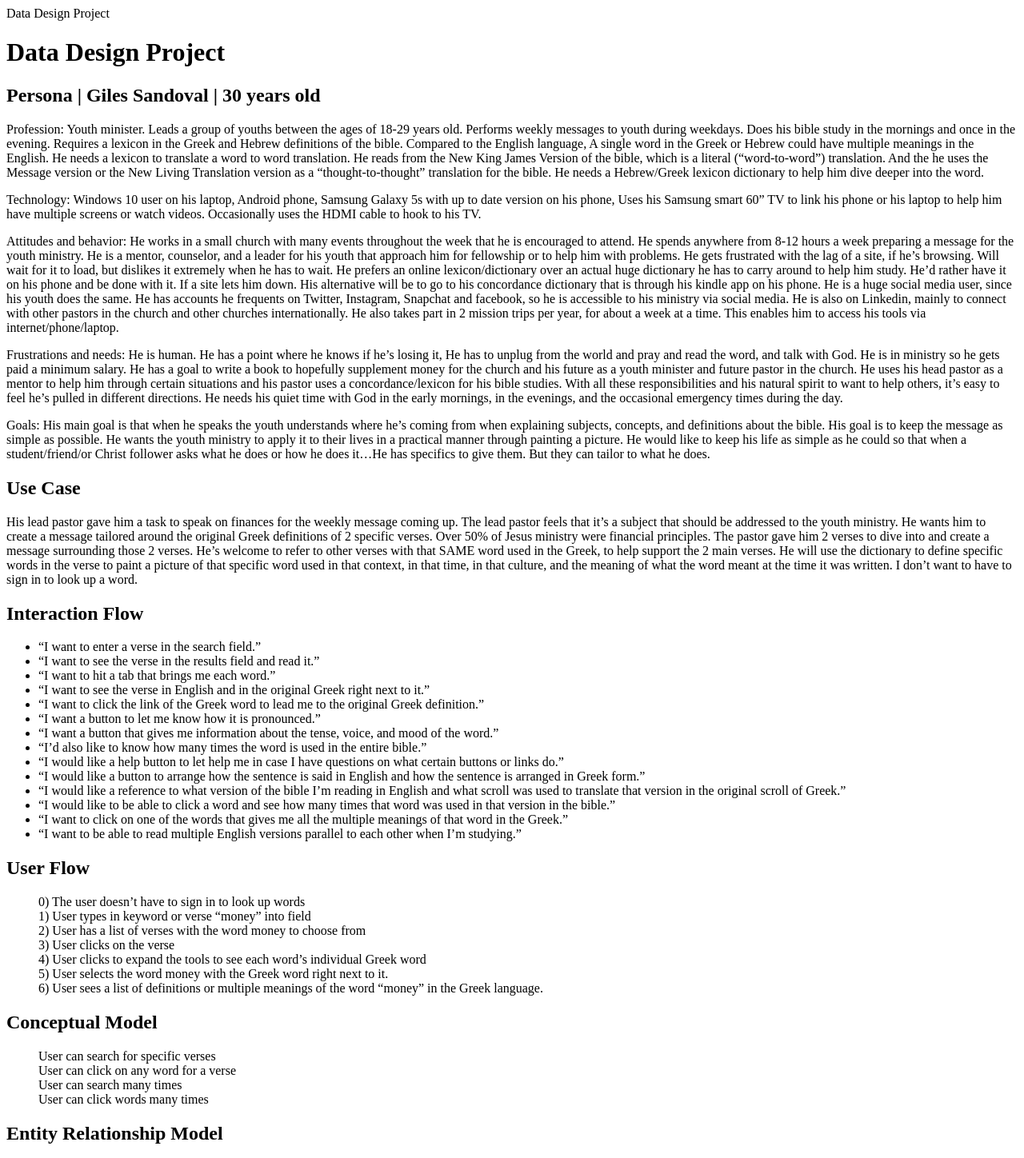
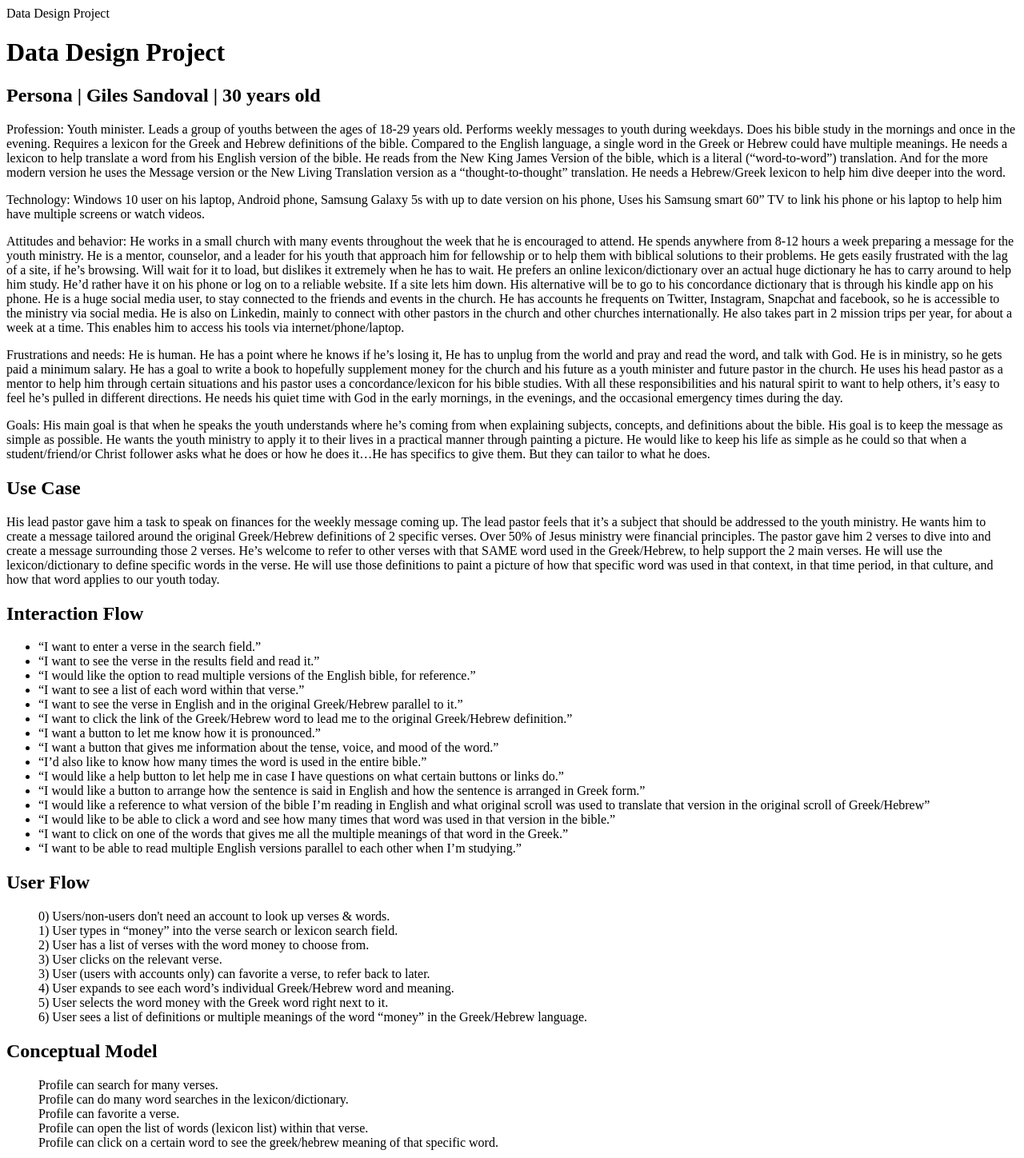
Before and after one commit to gsandoval49/data-design, a PHP site: page / in a window 1280 px wide. Shown: the top 1448 px of the page at 80% size. Run offline with PHP 8.4, Linux system fonts and the light colour scheme.

Commit message:
updated new data design erd to site

```diff
--- a/index.php
+++ b/index.php
@@ -10,30 +10,31 @@
 
 				<!-- Persona section -->
 				<h2>Persona | Giles Sandoval | 30 years old</h2>
-				<p>Profession: Youth minister. Leads a group of youths between the ages of 18-29 years old. Performs weekly messages to youth during weekdays. Does his bible study in the mornings and once in the evening. Requires a lexicon in the Greek and Hebrew definitions of the bible. Compared to the English language, A single word in the Greek or Hebrew could have multiple meanings in the English. He needs a lexicon to translate a word to word translation. He reads from the New King James Version of the bible, which is a literal (“word-to-word”) translation. And the he uses the Message version or the New Living Translation version as a “thought-to-thought” translation for the bible. He needs a Hebrew/Greek lexicon dictionary to help him dive deeper into the word.</p>
-				<p>Technology: Windows 10 user on his laptop, Android phone, Samsung Galaxy 5s with up to date version on his phone, Uses his Samsung smart 60” TV to link his phone or his laptop to help him have multiple screens or watch videos. Occasionally uses the HDMI cable to hook to his TV.</p>
-				<p>Attitudes and behavior: He works in a small church with many events throughout the week that he is encouraged to attend. He spends anywhere from 8-12 hours a week preparing a message for the youth ministry. He is a mentor, counselor, and a leader for his youth that approach him for fellowship or to help him with problems. He gets frustrated with the lag of a site, if he’s browsing. Will wait for it to load, but dislikes it extremely when he has to wait. He prefers an online lexicon/dictionary over an actual huge dictionary he has to carry around to help him study. He’d rather have it on his phone and be done with it. If a site lets him down. His alternative will be to go to his concordance dictionary that is through his kindle app on his phone. He is a huge social media user, since his youth does the same. He has accounts he frequents on Twitter, Instagram, Snapchat and facebook, so he is accessible to his ministry via social media. He is also on Linkedin, mainly to connect with other pastors in the church and other churches internationally. He also takes part in 2 mission trips per year, for about a week at a time. This enables him to access his tools via internet/phone/laptop.</p>
-				<p>Frustrations and needs: He is human. He has a point where he knows if he’s losing it, He has to unplug from the world and pray and read the word, and talk with God. He is in ministry so he gets paid a minimum salary. He has a goal to write a book to hopefully supplement money for the church and his future as a youth minister and future pastor in the church. He uses his head pastor as a mentor to help him through certain situations and his pastor uses a concordance/lexicon for his bible studies. With all these responsibilities and his natural spirit to want to help others, it’s easy to feel he’s pulled in different directions. He needs his quiet time with God in the early mornings, in the evenings, and the occasional emergency times during the day.</p>
+				<p>Profession: Youth minister. Leads a group of youths between the ages of 18-29 years old. Performs weekly messages to youth during weekdays. Does his bible study in the mornings and once in the evening. Requires a lexicon for the Greek and Hebrew definitions of the bible. Compared to the English language, a single word in the Greek or Hebrew could have multiple meanings. He needs a lexicon to help translate a word from his English version of the bible. He reads from the New King James Version of the bible, which is a literal (“word-to-word”) translation. And for the more modern version he uses the Message version or the New Living Translation version as a “thought-to-thought” translation. He needs a Hebrew/Greek lexicon to help him dive deeper into the word.</p>
+				<p>Technology: Windows 10 user on his laptop, Android phone, Samsung Galaxy 5s with up to date version on his phone, Uses his Samsung smart 60” TV to link his phone or his laptop to help him have multiple screens or watch videos.</p>
+				<p>Attitudes and behavior: He works in a small church with many events throughout the week that he is encouraged to attend. He spends anywhere from 8-12 hours a week preparing a message for the youth ministry. He is a mentor, counselor, and a leader for his youth that approach him for fellowship or to help them with biblical solutions to their problems. He gets easily frustrated with the lag of a site, if he’s browsing. Will wait for it to load, but dislikes it extremely when he has to wait. He prefers an online lexicon/dictionary over an actual huge dictionary he has to carry around to help him study. He’d rather have it on his phone or log on to a reliable website. If a site lets him down. His alternative will be to go to his concordance dictionary that is through his kindle app on his phone. He is a huge social media user, to stay connected to the friends and events in the church. He has accounts he frequents on Twitter, Instagram, Snapchat and facebook, so he is accessible to the ministry via social media. He is also on Linkedin, mainly to connect with other pastors in the church and other churches internationally. He also takes part in 2 mission trips per year, for about a week at a time. This enables him to access his tools via internet/phone/laptop.</p>
+				<p>Frustrations and needs: He is human. He has a point where he knows if he’s losing it, He has to unplug from the world and pray and read the word, and talk with God. He is in ministry, so he gets paid a minimum salary. He has a goal to write a book to hopefully supplement money for the church and his future as a youth minister and future pastor in the church. He uses his head pastor as a mentor to help him through certain situations and his pastor uses a concordance/lexicon for his bible studies. With all these responsibilities and his natural spirit to want to help others, it’s easy to feel he’s pulled in different directions. He needs his quiet time with God in the early mornings, in the evenings, and the occasional emergency times during the day.</p>
 				<p>Goals: His main goal is that when he speaks the youth understands where he’s coming from when explaining subjects, concepts, and definitions about the bible. His goal is to keep the message as simple as possible. He wants the youth ministry to apply it to their lives in a practical manner through painting a picture. He would like to keep his life as simple as he could so that when a student/friend/or Christ follower asks what he does or how he does it…He has specifics to give them. But they can tailor to what he does.</p>
 
 				<!-- Use case section -->
 				<h2>Use Case</h2>
-				<p>His lead pastor gave him a task to speak on finances for the weekly message coming up. The lead pastor feels that it’s a subject that should be addressed to the youth ministry. He wants him to create a message tailored around the original Greek definitions of 2 specific verses. Over 50% of Jesus ministry were financial principles. The pastor gave him 2 verses to dive into and create a message surrounding those 2 verses. He’s welcome to refer to other verses with that SAME word used in the Greek, to help support the 2 main verses. He will use the dictionary to define specific words in the verse to paint a picture of that specific word used in that context, in that time, in that culture, and the meaning of what the word meant at the time it was written. I don’t want to have to sign in to look up a word.</p>
+				<p>His lead pastor gave him a task to speak on finances for the weekly message coming up. The lead pastor feels that it’s a subject that should be addressed to the youth ministry. He wants him to create a message tailored around the original Greek/Hebrew definitions of 2 specific verses. Over 50% of Jesus ministry were financial principles. The pastor gave him 2 verses to dive into and create a message surrounding those 2 verses. He’s welcome to refer to other verses with that SAME word used in the Greek/Hebrew, to help support the 2 main verses. He will use the lexicon/dictionary to define specific words in the verse. He will use those definitions to paint a picture of how that specific word was used in that context, in that time period, in that culture, and how that word applies to our youth today.</p>
 
 				<!-- Interaction Flow -->
 				<h2>Interaction Flow</h2>
 					<ul>
 						<li>“I want to enter a verse in the search field.”</li>
 						<li>“I want to see the verse in the results field and read it.”</li>
-						<li>“I want to hit a tab that brings me each word.”</li>
-						<li>“I want to see the verse in English and in the original Greek right next to it.”</li>
-						<li>“I want to click the link of the Greek word to lead me to the original Greek definition.”</li>
+						<li>“I would like the option to read multiple versions of the English bible, for reference.”</li>
+						<li>“I want to see a list of each word within that verse.”</li>
+						<li>“I want to see the verse in English and in the original Greek/Hebrew parallel to it.”</li>
+						<li>“I want to click the link of the Greek/Hebrew word to lead me to the original Greek/Hebrew definition.”</li>
 						<li>“I want a button to let me know how it is pronounced.”</li>
 						<li>“I want a button that gives me information about the tense, voice, and mood of the word.”</li>
 						<li>“I’d also like to know how many times the word is used in the entire bible.”</li>
 						<li>“I would like a help button to let help me in case I have questions on what certain buttons or links do.”</li>
 						<li>“I would like a button to arrange how the sentence is said in English and how the sentence is arranged in Greek form.”</li>
-						<li>“I would like a reference to what version of the bible I’m reading in English and what scroll was used to translate that version in the original scroll of Greek.”</li>
+						<li>“I would like a reference to what version of the bible I’m reading in English and what original scroll was used to translate that version in the original scroll of Greek/Hebrew”</li>
 						<li>“I would like to be able to click a word and see how many times that word was used in that version in the bible.” </li>
 						<li>“I want to click on one of the words that gives me all the multiple meanings of that word in the Greek.” </li>
 						<li>“I want to be able to read multiple English versions parallel to each other when I’m studying.”</li>
@@ -42,22 +43,24 @@
 				<!-- User flow content -->
 				<h2>User Flow</h2>
 					<ul>
-						<li style="list-style-type: none;">0)	The user doesn’t have to sign in to look up words</li>
-						<li style="list-style-type: none;">1)	User types in keyword or verse “money” into field</li>
-						<li style="list-style-type: none;">2)	User has a list of verses with the word money to choose from</li>
-						<li style="list-style-type: none;">3)	User clicks on the verse</li>
-						<li style="list-style-type: none;">4)	User clicks to expand the tools to see each word’s individual Greek word</li>
-						<li style="list-style-type: none;">5)	User selects the word money with the Greek word right next to it. </li>
-						<li style="list-style-type: none;">6)	User sees a list of definitions or multiple meanings of the word “money” in the Greek language.</li>
+						<li style="list-style-type: none;">0)	Users/non-users don't need an account to look up verses & words.</li>
+						<li style="list-style-type: none;">1)	User types in “money” into the verse search or lexicon search field.</li>
+						<li style="list-style-type: none;">2)	User has a list of verses with the word money to choose from.</li>
+						<li style="list-style-type: none;">3)	User clicks on the relevant verse.</li>
+						<li style="list-style-type: none;">3)	User (users with accounts only) can favorite a verse, to refer back to later.</li>
+						<li style="list-style-type: none;">4)	User expands to see each word’s individual Greek/Hebrew word and meaning.</li>
+						<li style="list-style-type: none;">5)	User selects the word money with the Greek word right next to it.</li>
+						<li style="list-style-type: none;">6)	User sees a list of definitions or multiple meanings of the word “money” in the Greek/Hebrew language.</li>
 					</ul>
 
 				<!-- Conceptual model image here - needs approval from instructor -->
 				<h2>Conceptual Model</h2>
 					<ul>
-						<li style="list-style-type: none">User can search for specific verses</li>
-						<li style="list-style-type: none">User can click on any word for a verse</li>
-						<li style="list-style-type: none">User can search many times</li>
-						<li style="list-style-type: none">User can click words many times</li>
+						<li style="list-style-type: none">Profile can search for many verses.</li>
+						<li style="list-style-type: none">Profile can do many word searches in the lexicon/dictionary.</li>
+						<li style="list-style-type: none">Profile can favorite a verse.</li>
+						<li style="list-style-type: none">Profile can open the list of words (lexicon list) within that verse.</li>
+						<li style="list-style-type: none">Profile can click on a certain word to see the greek/hebrew meaning of that specific word.</li>
 					</ul>
 
 				<!-- Logical model aka entity relationship model -->
```
Also changed, not shown: images/data-design-erd.svg.
